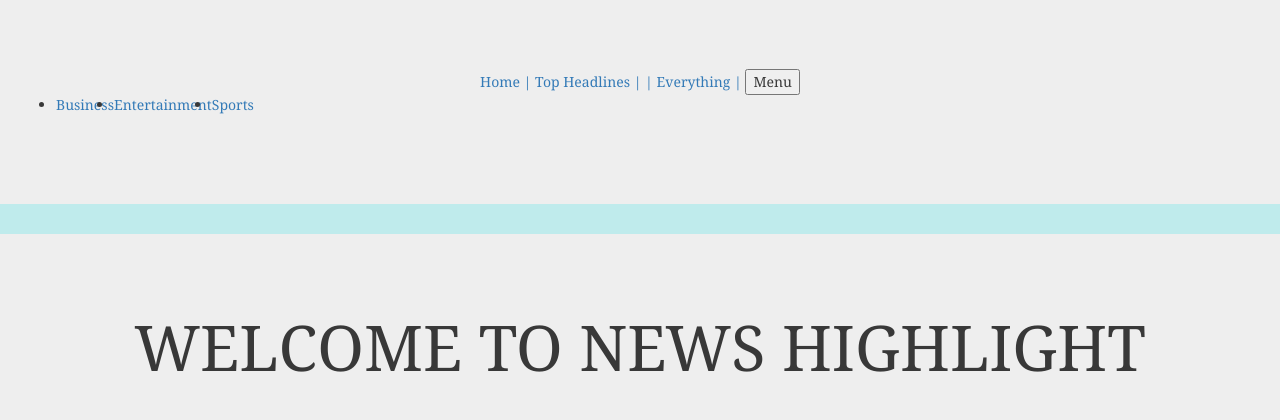
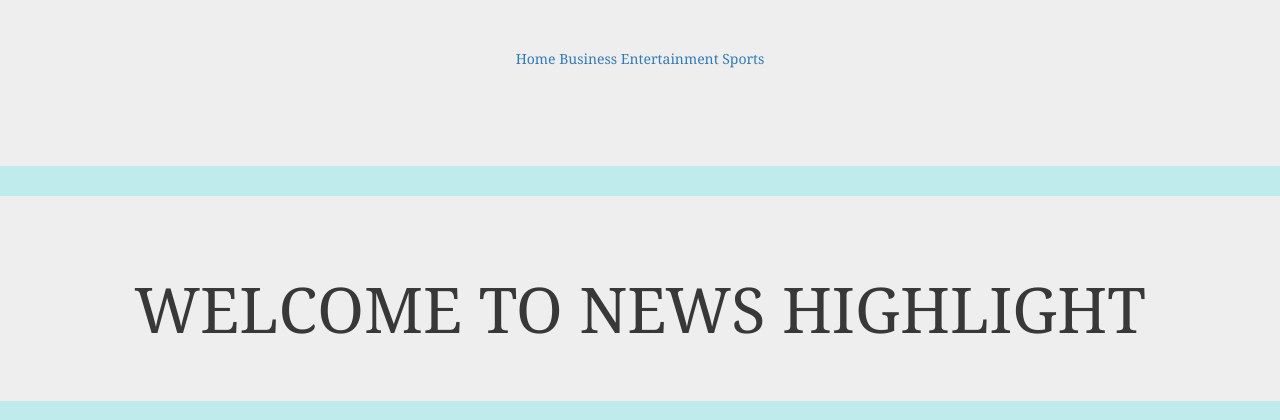
Before and after one commit to uwizeyeh/News-Highlight, a Flask app: template app/templates/index.html in a window 1280 px wide. Shown: the top 420 px of the page. Run offline with Flask 2, Linux system fonts and the light colour scheme; the template is opened without the code that fills it, so the values that code supplies are empty; parts of the project's set-up code (start-up, migrations or seed data) failed here and were passed over; some libraries are stand-ins or nearby versions.

Commit message:
add navbar.html

```diff
--- a/app/static/index.css
+++ b/app/static/index.css
@@ -13,7 +13,8 @@ body {
     margin-top: 30px;
     text-align: center;
     color: #999;
-  }
+  /* }
   .container{
 display: inline;
   }
+   */
--- a/app/templates/macros.html
+++ b/app/templates/macros.html
@@ -4,7 +4,6 @@
         <div class="row">
             <div class="col-md-4 source-name">
       <h3>{{ source.name }}</h3>
-      <p>{{ source.description}}</p>
       </div>
       <div class="col-md-7 source-details">
             <p> {{source.description|truncate(150)}}
--- a/app/templates/navbar.html
+++ b/app/templates/navbar.html
@@ -2,13 +2,14 @@
 <nav class="navbar navbar-expand-lg navbar-light fixed-top" id="navMain">
     <div class="container">
         <a class="smooth-scroll" href="/#top">Home </a>
-        <a class="smooth-scroll" href="/topheadlines&40">| Top Headlines |</a>
-        <a class="smooth-scroll" href="/everything&40">| Everything |</a>
-        <button class="navbar-toggler navbar-toggler-right" type="button" data-toggle="collapse" data-target="#navbarResponsive"
+        <a class="nav-link smooth-scroll" href="/#business">Business</a>
+        <a class="nav-link smooth-scroll" href="/#entertainment">Entertainment</a>
+        <a class="nav-link smooth-scroll" href="/#sports">Sports</a>
+        <!-- <button class="navbar-toggler navbar-toggler-right" type="button" data-toggle="collapse" data-target="#navbarResponsive"
             aria-controls="navbarResponsive" aria-expanded="false" aria-label="Toggle navigation">Menu
             <i class="fa fa-bars"></i>
-        </button>
-        <div class="collapse navbar-collapse" id="navbarResponsive">
+        </button> -->
+         <!-- <div class="collapse navbar-collapse" id="navbarResponsive">
             <ul class="navbar-nav ml-auto">
                 <li class="nav-item">
                     <a class="nav-link smooth-scroll" href="/#business">Business</a>
@@ -20,7 +21,7 @@
                     <a class="nav-link smooth-scroll" href="/#sports">Sports</a>
                 </li>
             </ul>
-        </div>
+        </div> -->
     </div>
 </nav>
 </div>
```
